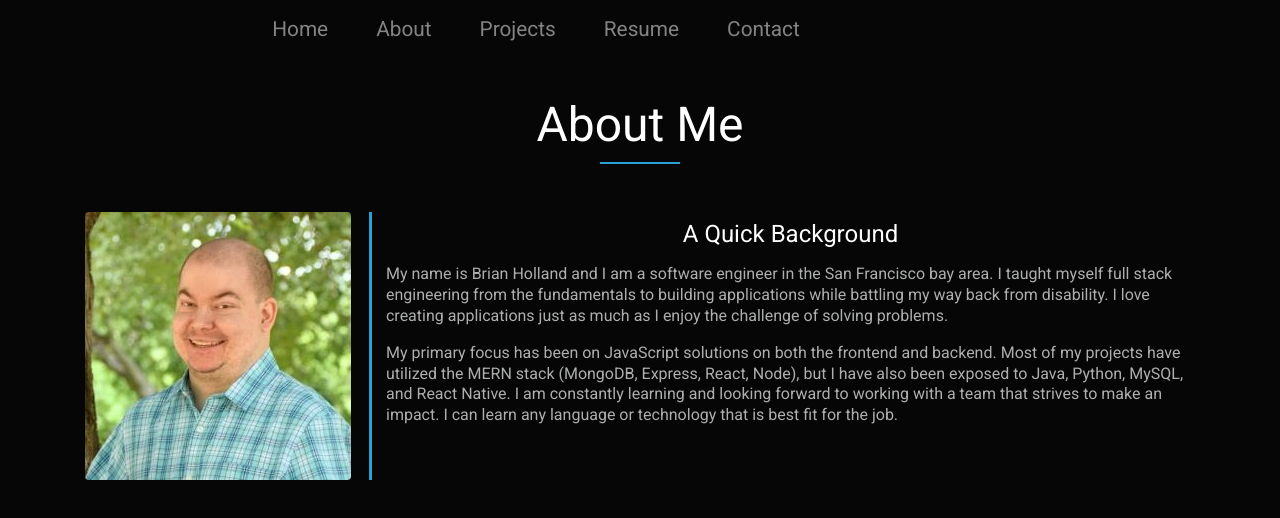
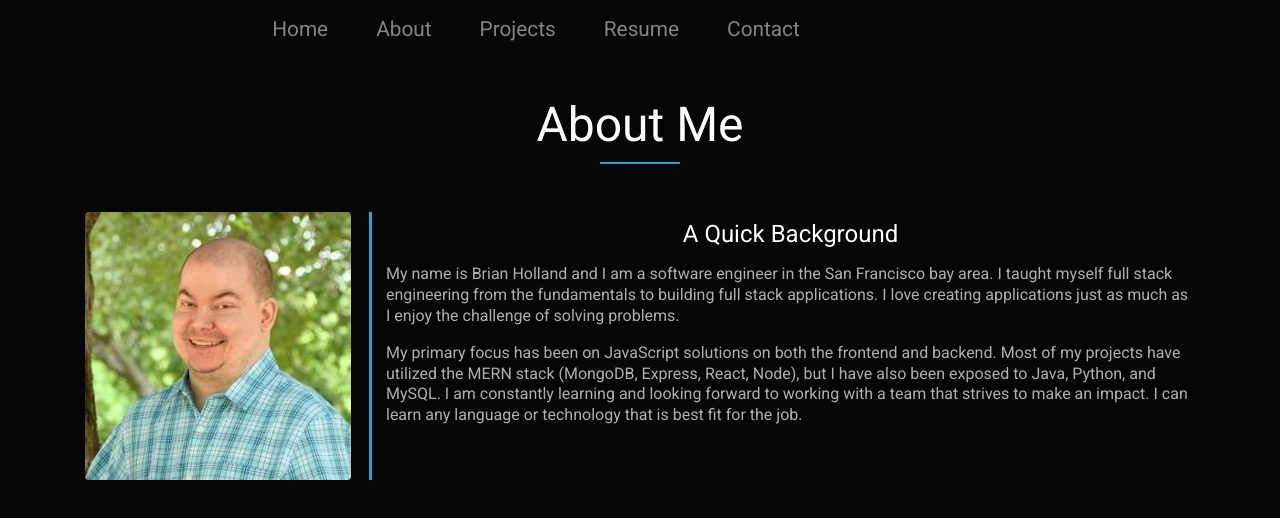
Before and after one commit to Brian-Holland/NextJS_Website, a Next.js app: page /about in a window 1280 px wide. Shown: the top 518 px of the page. Built offline with nearby package versions, Linux system fonts and the light colour scheme.

Commit message:
about me changes

```diff
--- a/pages/about.js
+++ b/pages/about.js
@@ -43,16 +43,16 @@ const AboutPage = () => {
 							<h2 className="text-center mb-3 h5">A Quick Background</h2>
 							<p>
 								My name is Brian Holland and I am a software engineer in the San Francisco bay area. I
-								taught myself full stack engineering from the fundamentals to building applications
-								while battling my way back from disability. I love creating applications just as much as
-								I enjoy the challenge of solving problems.
+								taught myself full stack engineering from the fundamentals to building full stack
+								applications. I love creating applications just as much as I enjoy the challenge of
+								solving problems.
 							</p>
 							<p>
 								My primary focus has been on JavaScript solutions on both the frontend and backend. Most
 								of my projects have utilized the MERN stack (MongoDB, Express, React, Node), but I have
-								also been exposed to Java, Python, MySQL, and React Native. I am constantly learning and
-								looking forward to working with a team that strives to make an impact. I can learn any
-								language or technology that is best fit for the job.
+								also been exposed to Java, Python, and MySQL. I am constantly learning and looking
+								forward to working with a team that strives to make an impact. I can learn any language
+								or technology that is best fit for the job.
 							</p>
 						</div>
 					</div>
```
